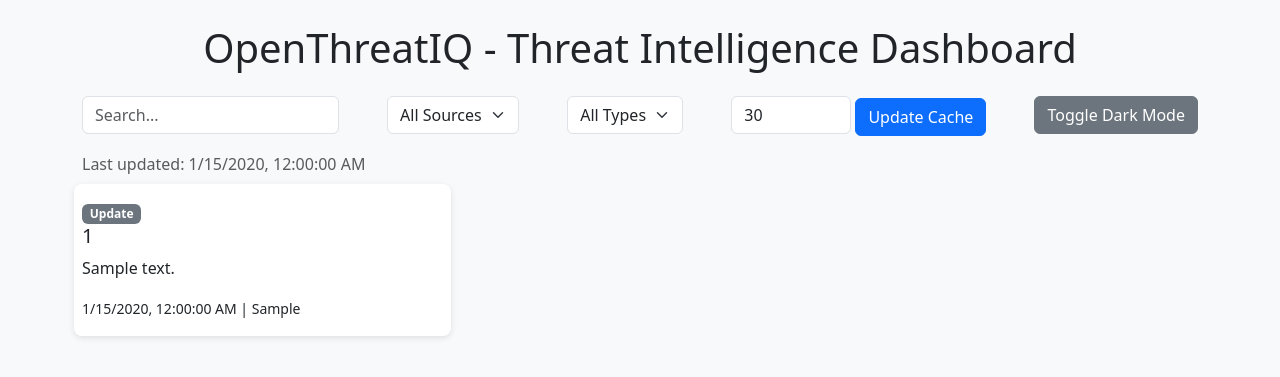
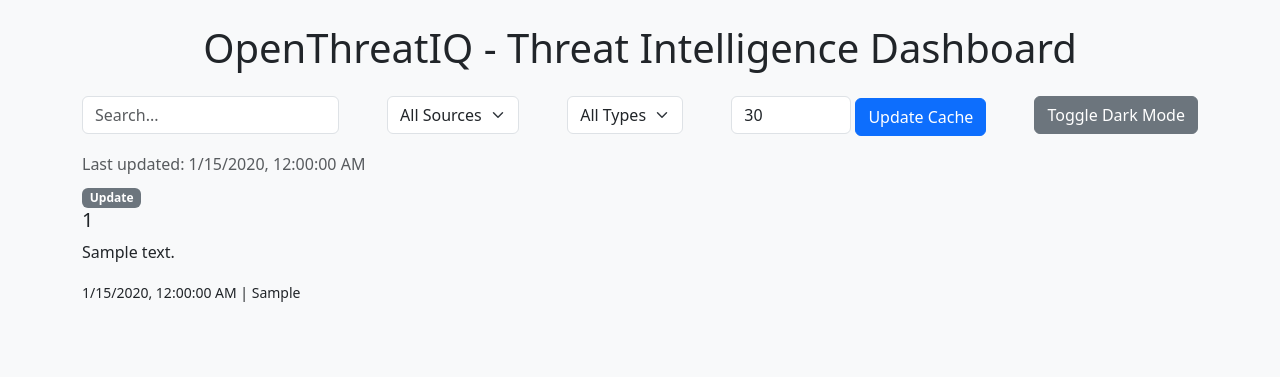
Before and after one commit to ashankobewatta/OpenThreatIQ, a Flask app: page / in a window 1280 px wide. Shown: the top 377 px of the page. Run offline with Flask 3, Linux system fonts and the light colour scheme; tables that the repository leaves empty hold one stand-in row (values such as "Sample post").

Commit message:
Update styles.css

```diff
--- a/backend/static/styles.css
+++ b/backend/static/styles.css
@@ -1,49 +1,144 @@
-body {
-    background-color: #FDF6F0;
-    color: #333333;
-    font-family: Arial, sans-serif;
+let allCVEs = [];
+
+// ------------------ Load cached data ------------------
+async function loadCachedCVEs() {
+    try {
+        const response = await fetch("/api/cves");
+        allCVEs = await response.json();
+        populateFilters();
+        renderCVEs(allCVEs);
+        updateLastUpdated();
+    } catch (e) {
+        console.error("Error fetching CVEs from backend", e);
+        allCVEs = [];
+    }
 }
 
-.cve-card {
-    background-color: #FFFFFF;
-    border-radius: 8px;
-    padding: 1rem;
-    box-shadow: 0 2px 6px rgba(0,0,0,0.1);
-    transition: transform 0.2s, box-shadow 0.2s;
-    cursor: pointer;
+// ------------------ Render CVEs ------------------
+function renderCVEs(cves) {
+    const container = document.getElementById("cve-container");
+    container.innerHTML = "";
+
+    const readList = JSON.parse(localStorage.getItem("readCVEs") || "[]");
+
+    cves.sort((a,b)=> new Date(b.published_date||0) - new Date(a.published_date||0));
+
+    cves.forEach(cve=>{
+        const div = document.createElement("div");
+        div.className = "cve-card col";
+        if(readList.includes(cve.id)) div.classList.add("read");
+
+        const type = cve.type || "Update";
+        const badgeColors = {
+            "CVE": "bg-danger",
+            "Malware": "bg-warning",
+            "Phishing": "bg-info",
+            "Exploit": "bg-primary",
+            "Update": "bg-secondary"
+        };
+        const badge = `<span class="badge ${badgeColors[type]||'bg-secondary'}">${type}</span>`;
+
+        div.innerHTML = `
+            ${badge}
+            <h5>${cve.id || "N/A"}</h5>
+            <p>${cve.description || "No description available"}</p>
+            <small>${cve.published_date ? new Date(cve.published_date).toLocaleString() : ""} | ${cve.source || "Unknown"}</small>
+        `;
+
+        div.addEventListener("click", ()=>{
+            if(!readList.includes(cve.id)){
+                readList.push(cve.id);
+                localStorage.setItem("readCVEs", JSON.stringify(readList));
+                div.classList.add("read");
+            }
+        });
+
+        container.appendChild(div);
+    });
 }
 
-.cve-card:hover {
-    transform: translateY(-2px);
-    box-shadow: 0 4px 10px rgba(0,0,0,0.15);
+// ------------------ Populate filters ------------------
+function populateFilters() {
+    const sourceSelect = document.getElementById("filter-source");
+    const typeSelect = document.getElementById("filter-type");
+
+    const sources = Array.from(new Set(allCVEs.map(c => c.source || "Unknown"))).sort();
+    const types = Array.from(new Set(allCVEs.map(c => c.type || "Update"))).sort();
+
+    sources.forEach(s => {
+        if (![...sourceSelect.options].some(o=>o.value===s)){
+            const option = document.createElement("option");
+            option.value = s;
+            option.textContent = s;
+            sourceSelect.appendChild(option);
+        }
+    });
+
+    types.forEach(t => {
+        if (![...typeSelect.options].some(o=>o.value===t)){
+            const option = document.createElement("option");
+            option.value = t;
+            option.textContent = t;
+            typeSelect.appendChild(option);
+        }
+    });
 }
 
-.badge.CVE { background-color: #A8D5BA; color: #333; }
-.badge.Malware { background-color: #FFB3BA; color: #333; }
-.badge.Phishing { background-color: #BAE1FF; color: #333; }
-.badge.Exploit { background-color: #FFE5BA; color: #333; }
-.badge.Update { background-color: #CFCFCF; color: #333; }
+// ------------------ Filters ------------------
+document.getElementById("filter-source").addEventListener("change", applyFilters);
+document.getElementById("filter-type").addEventListener("change", applyFilters);
+document.getElementById("search").addEventListener("input", applyFilters);
 
-.cve-card.read {
-    opacity: 0.6;
-    border-left: 4px solid #888;
+function applyFilters() {
+    const searchTerm = document.getElementById("search").value.toLowerCase();
+    const source = document.getElementById("filter-source").value;
+    const type = document.getElementById("filter-type").value;
+
+    const filtered = allCVEs.filter(cve => {
+        const matchesSearch = (cve.id||"").toLowerCase().includes(searchTerm) ||
+                              (cve.description||"").toLowerCase().includes(searchTerm);
+        const matchesSource = !source || (cve.source||"Unknown") === source;
+        const matchesType = !type || (cve.type||"Update") === type;
+        return matchesSearch && matchesSource && matchesType;
+    });
+
+    renderCVEs(filtered);
 }
 
-#dark-mode-toggle.active {
-    background-color: #555 !important;
-    color: #FFF !important;
+// ------------------ Dark Mode ------------------
+document.getElementById("dark-mode-toggle").addEventListener("click", ()=>{
+    document.body.classList.toggle("dark");
+});
+
+// ------------------ Update cache interval ------------------
+document.getElementById("update-cache-btn").addEventListener("click", async ()=>{
+    const interval = parseInt(document.getElementById("cache-interval").value);
+    if(isNaN(interval) || interval < 1) return alert("Invalid interval");
+
+    try {
+        const resp = await fetch(`/api/update_cache?minutes=${interval}`);
+        if(resp.ok){
+            alert("Cache updated!");
+            loadCachedCVEs();
+        } else {
+            alert("Failed to update cache");
+        }
+    } catch(e){
+        console.error("Error updating cache", e);
+        alert("Failed to update cache");
+    }
+});
+
+// ------------------ Last Updated ------------------
+function updateLastUpdated(){
+    if(allCVEs.length === 0) return;
+    const latest = allCVEs.reduce((a,b)=>{
+        const da = new Date(a.published_date||0);
+        const db = new Date(b.published_date||0);
+        return da>db ? a : b;
+    });
+    document.getElementById("last-updated").textContent = `Last updated: ${latest.published_date ? new Date(latest.published_date).toLocaleString() : "Unknown"}`;
 }
 
-body.dark {
-    background-color: #2e2e2e;
-    color: #f5f5f5;
-}
-
-body.dark .cve-card {
-    background-color: #3b3b3b;
-    color: #f5f5f5;
-}
-
-body.dark .badge {
-    color: #222 !important;
-}
+// ------------------ Initialize ------------------
+loadCachedCVEs();
```
